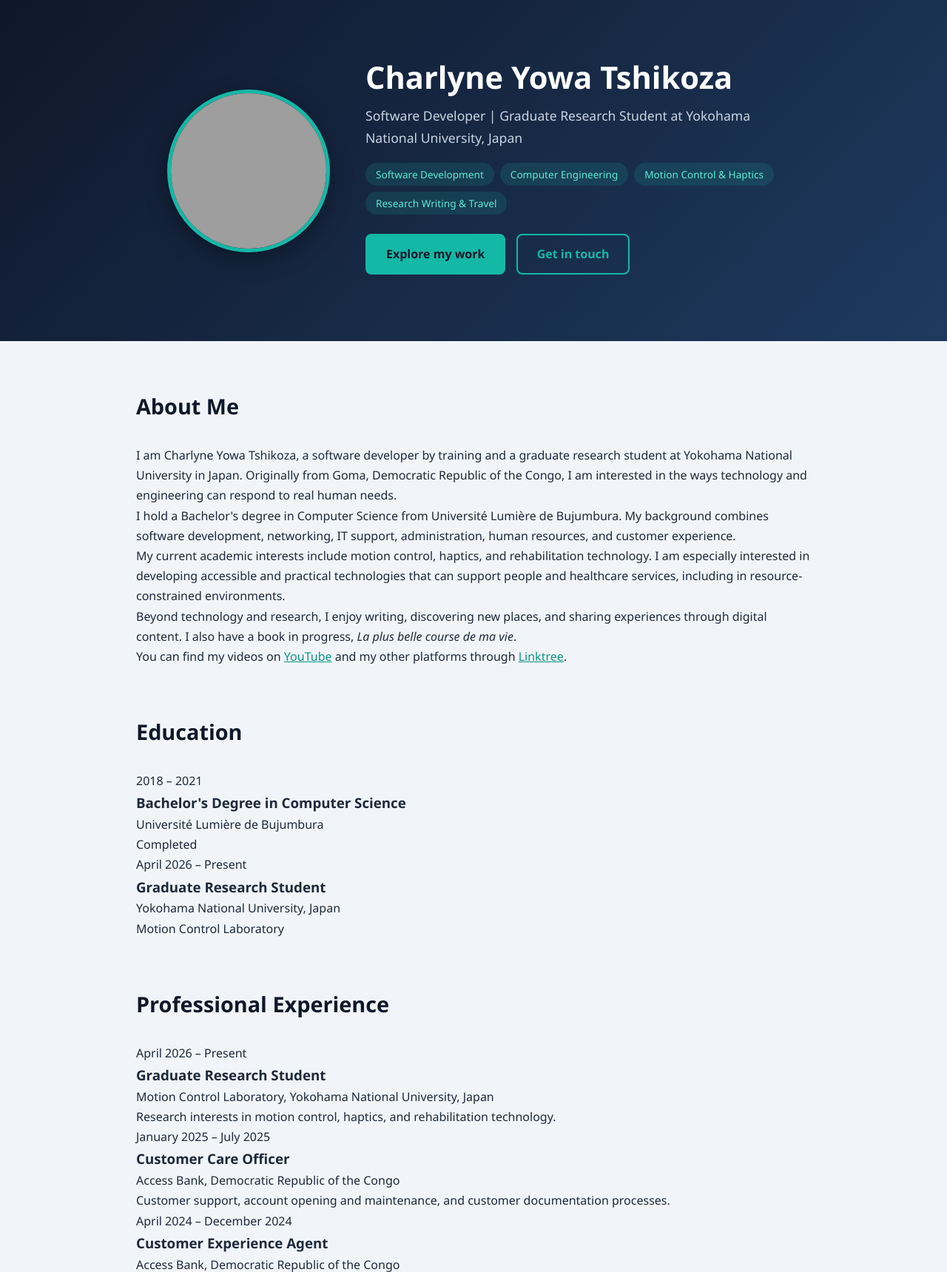
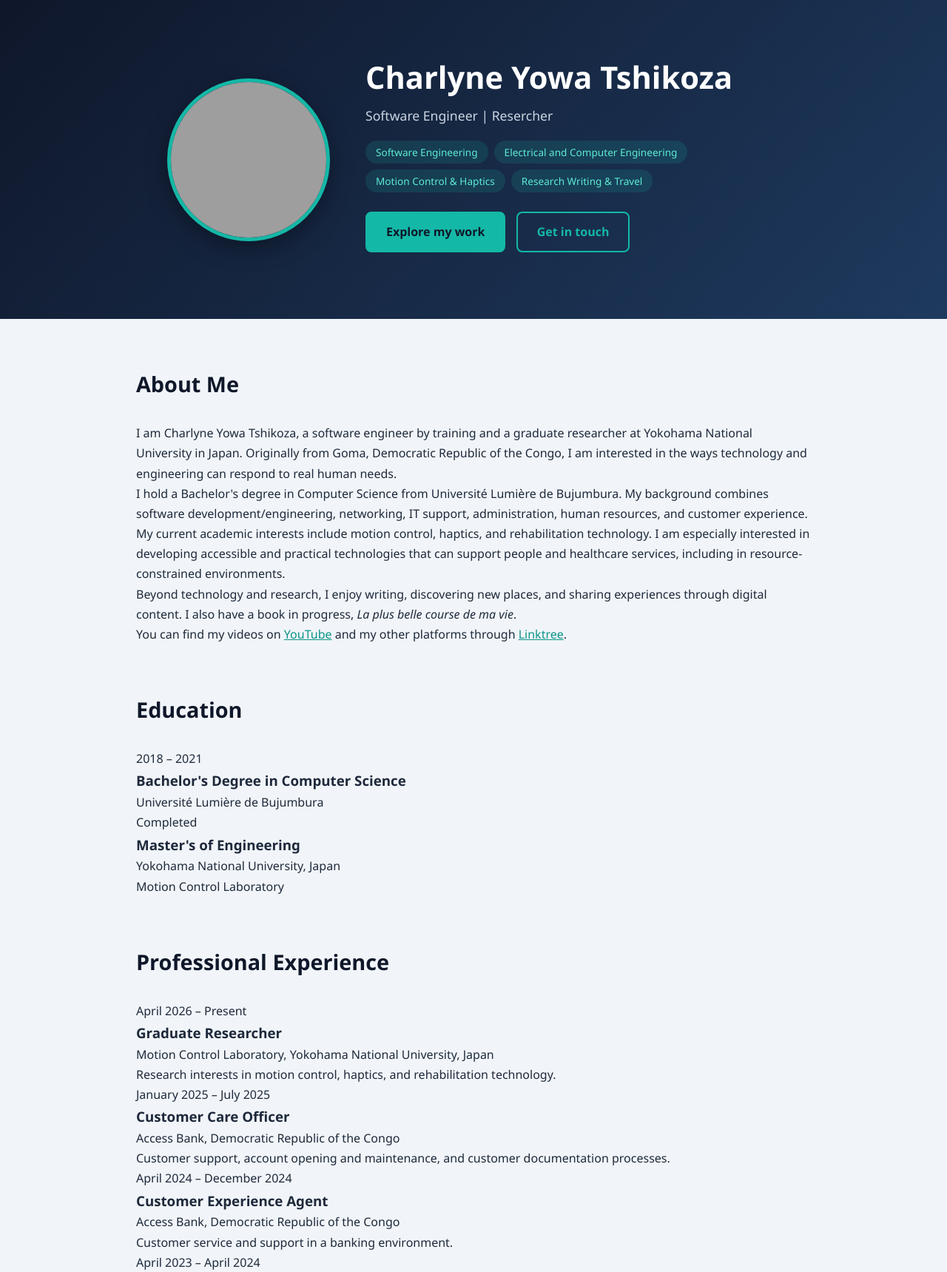
Before and after one commit to chay2102/Portfolio, a Django app: page / in a window 1280 px wide. Shown: the part 64-1783 px from the top of the page at 74% size. Run offline with Django 5.2, Linux system fonts and the light colour scheme; grey boxes are pictures that could not be loaded.

Commit message:
Update Charlyne html.html

```diff
--- a/charlyne/formulaire/templates/formulaire/Charlyne html.html
+++ b/charlyne/formulaire/templates/formulaire/Charlyne html.html
@@ -4,7 +4,7 @@
 <head>
     <meta charset="UTF-8">
     <meta name="viewport" content="width=device-width, initial-scale=1.0">
-    <meta name="description" content="Portfolio of Charlyne Yowa Tshikoza, software developer and graduate research student in motion control, haptics and rehabilitation technology at Yokohama National University.">
+    <meta name="description" content="Portfolio of Charlyne Yowa Tshikoza, software engineer,Researcher in motion contro, haptics and rehabilitation technology.">
     <title>Charlyne Yowa Tshikoza - Portfolio</title>
     <link rel="stylesheet" href="{% static 'formulaire/style.css' %}">
 </head>
@@ -32,10 +32,10 @@
     <img src="{% static 'formulaire/image/photo.jpg' %}" alt="Portrait of Charlyne Yowa Tshikoza">
     <div class="hero-text">
         <h1>Charlyne Yowa Tshikoza</h1>
-        <p class="subtitle">Software Developer | Graduate Research Student at Yokohama National University, Japan</p>
+        <p class="subtitle">Software Engineer | Resercher </p>
         <div class="tags">
-            <span>Software Development</span>
-            <span>Computer Engineering</span>
+            <span>Software Engineering</span>
+            <span>Electrical and Computer Engineering</span>
             <span>Motion Control &amp; Haptics</span>
             <span>Research Writing &amp; Travel</span>
         </div>
@@ -49,8 +49,8 @@
 <section id="about" class="section">
     <h2>About Me</h2>
     <div class="card">
-        <p>I am Charlyne Yowa Tshikoza, a software developer by training and a graduate research student at Yokohama National University in Japan. Originally from Goma, Democratic Republic of the Congo, I am interested in the ways technology and engineering can respond to real human needs.</p>
-        <p>I hold a Bachelor's degree in Computer Science from Université Lumière de Bujumbura. My background combines software development, networking, IT support, administration, human resources, and customer experience.</p>
+        <p>I am Charlyne Yowa Tshikoza, a software engineer by training and a graduate researcher at Yokohama National University in Japan. Originally from Goma, Democratic Republic of the Congo, I am interested in the ways technology and engineering can respond to real human needs.</p>
+        <p>I hold a Bachelor's degree in Computer Science from Université Lumière de Bujumbura. My background combines software development/engineering, networking, IT support, administration, human resources, and customer experience.</p>
         <p>My current academic interests include motion control, haptics, and rehabilitation technology. I am especially interested in developing accessible and practical technologies that can support people and healthcare services, including in resource-constrained environments.</p>
         <p>Beyond technology and research, I enjoy writing, discovering new places, and sharing experiences through digital content. I also have a book in progress, <em>La plus belle course de ma vie</em>.</p>
         <p>You can find my videos on <a href="http://www.youtube.com/@charleychay2102/" target="_blank" rel="noopener">YouTube</a> and my other platforms through <a href="http://www.linktr.ee/charleychay/" target="_blank" rel="noopener">Linktree</a>.</p>
@@ -67,8 +67,7 @@
             <p class="muted">Completed</p>
         </div>
         <div class="card">
-            <span class="badge">April 2026 – Present</span>
-            <h3>Graduate Research Student</h3>
+            <h3>Master's of Engineering</h3>
             <p>Yokohama National University, Japan</p>
             <p class="muted">Motion Control Laboratory</p>
         </div>
@@ -80,7 +79,7 @@
     <div class="timeline">
         <div class="timeline-item">
             <span class="badge">April 2026 – Present</span>
-            <h3>Graduate Research Student</h3>
+            <h3>Graduate Researcher</h3>
             <p>Motion Control Laboratory, Yokohama National University, Japan</p>
             <p>Research interests in motion control, haptics, and rehabilitation technology.</p>
         </div>
```
